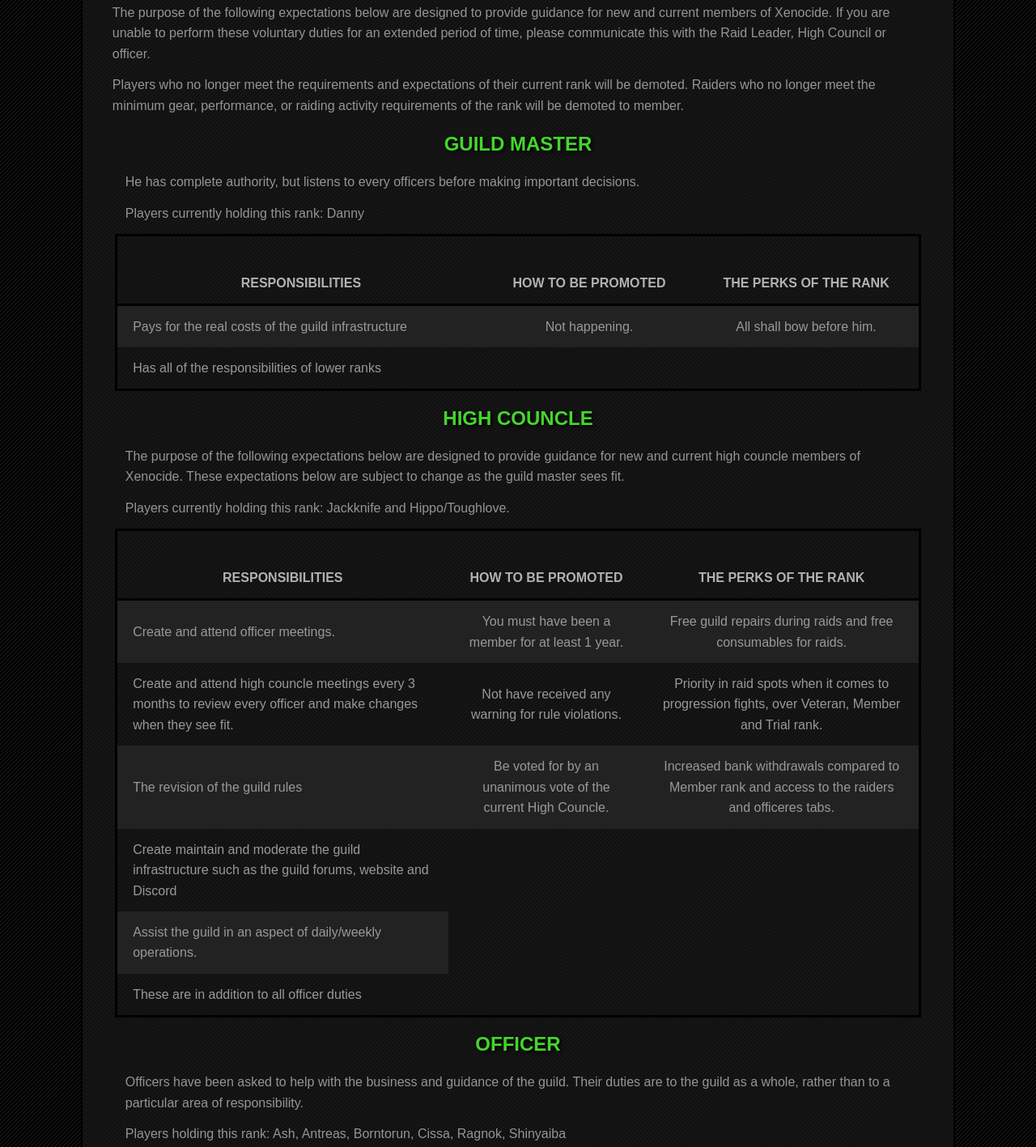
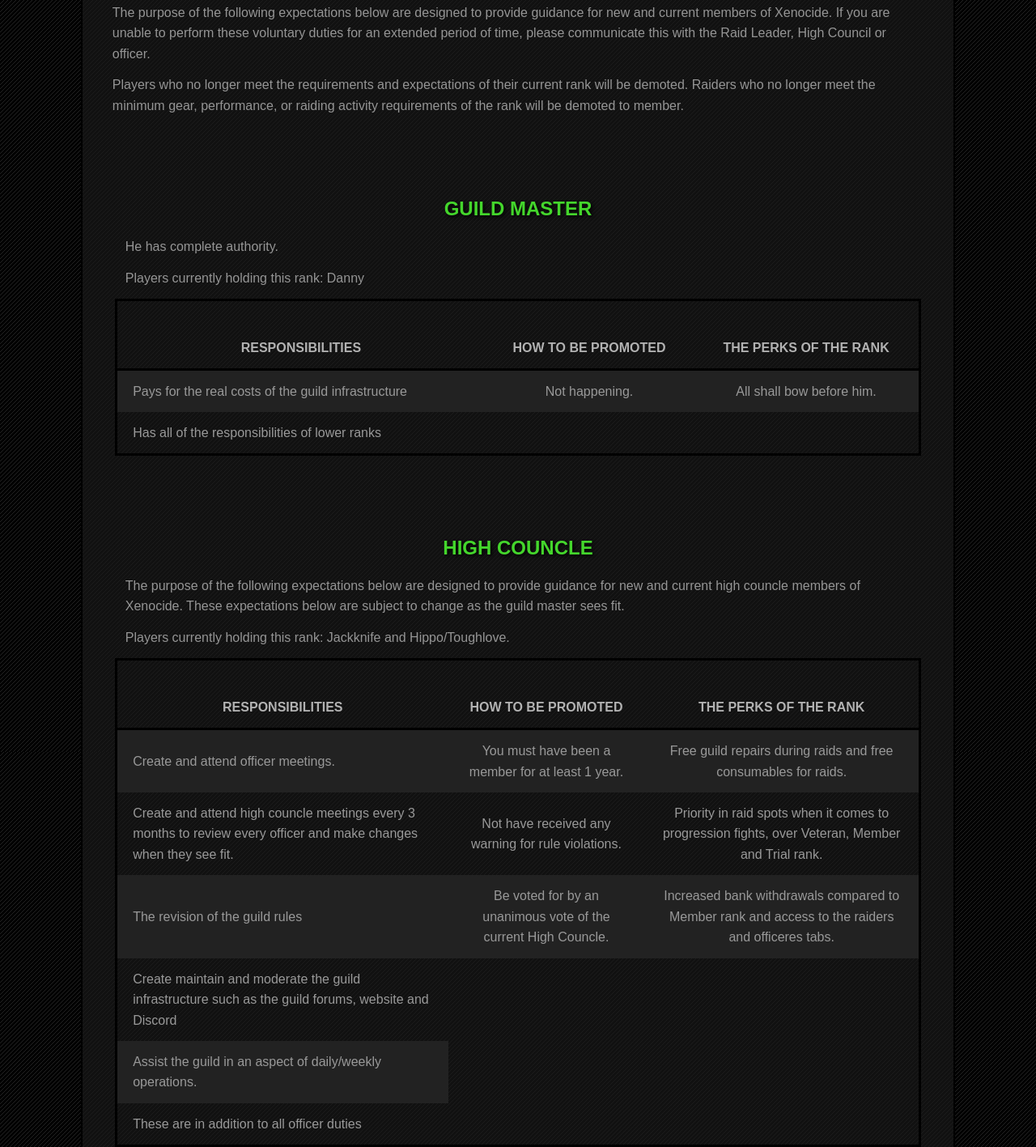
Before and after one commit to Deranged-Hermit/Xenocide, a plain HTML site: page ranks.html in a window 1280 px wide. Shown: the part 385-1802 px from the top of the page at 81% size. Drawn offline with Linux system fonts and the light colour scheme.

Commit message:
Add files via upload

```diff
--- a/css/style.css
+++ b/css/style.css
@@ -36,6 +36,9 @@
   margin: 0.8rem;
 }
 
+.rank {
+  padding-top: 5rem;
+}
 article li {
   margin: 0.5rem;
 }
--- a/ranks.html
+++ b/ranks.html
@@ -131,8 +131,8 @@
 
 
             <article>
-      <h2 class="center" >GUILD MASTER</h2>
-      <p>He has complete authority, but listens to every officers before making important decisions.</p>
+      <h2 class="center rank" >GUILD MASTER</h2>
+      <p>He has complete authority.</p>
       <p>Players currently holding this rank: Danny</p>
       <div class="border">
       <table class="table">
@@ -160,7 +160,7 @@
     </div>
 
 
-                <h2 class="center" >HIGH COUNCLE</h2>
+                <h2 class="center rank" >HIGH COUNCLE</h2>
                 <p>The purpose of the following expectations below are designed to provide guidance for new and current high councle members of Xenocide. These expectations below are subject to change as the guild master sees fit.</p>
                 <p>Players currently holding this rank: Jackknife and Hippo/Toughlove.</p>
                 <div class="border">
@@ -205,7 +205,7 @@
               </div>
 
 
-                <h2 class="center" >OFFICER</h2>
+                <h2 class="center rank" >OFFICER</h2>
                 <p>Officers have been asked to help with the business and guidance of the guild. Their duties are to the guild as a whole, rather than to a particular area of responsibility.</p>
                 <p>Players holding this rank: Ash, Antreas, Borntorun, Cissa, Ragnok, Shinyaiba</p>
                 <div class="border">
@@ -261,7 +261,7 @@
                 </table>
               </div>
 
-              <h2 class="center" >RAIDER</h2>
+              <h2 class="center rank" >RAIDER</h2>
               <p>Rank will be awarded to those who wish to raid and have successfully passed the 30 day trial period in our raids.</p>
                 <div class="border">
                 <table class="table">
@@ -300,7 +300,7 @@
                 </table>
               </div>
 
-              <h2 class="center" >VETERAN</h2>
+              <h2 class="center rank" >VETERAN</h2>
               <p>This rank is reserved for long standing members that have contributed greatly to the guild in one way or another. Whether that is generous donations to the guild bank in terms of materials or money to support the raiding team, helping with recruitment or any other contribution that benefits the overall guild status.</p>
                 <div class="border">
                 <table class="table">
@@ -337,7 +337,7 @@
               </div>
 
 
-              <h2 class="center" >MEMBER</h2>
+              <h2 class="center rank" >MEMBER</h2>
               <p>fter the initial trial, people that wish to attend the Social Rank will be welcomed as Socials and be granted the relevant rank and privileges.</p>
                 <div class="border">
                 <table class="table">
```
